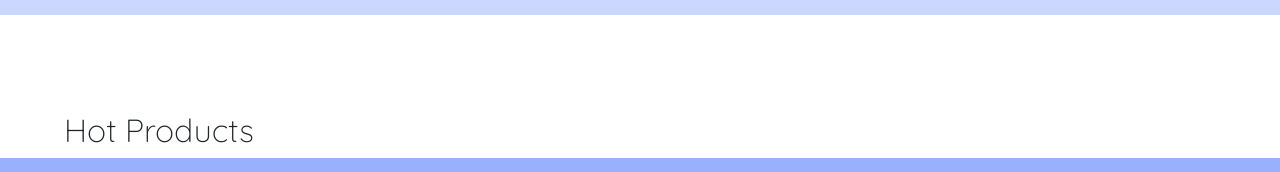
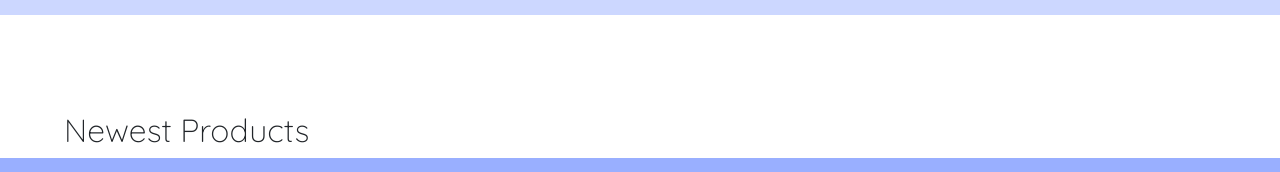
Before and after one commit to JustEmty/TKGDien, a plain HTML site: page index.html in a window 1280 px wide. Shown: the part 1824-1996 px from the top of the page. Drawn offline with nearby package versions, Linux system fonts and the light colour scheme.

Commit message:
Update index.html

```diff
--- a/index.html
+++ b/index.html
@@ -107,7 +107,7 @@
     </div>
 
     <div class="section-product">
-        <h2 class="title-product-section">Hot Products</h2>
+        <h2 class="title-product-section">Newest Products</h2>
         <div class="container-fluid text-center product-section-2">
             <div class="row">
               <div class="col">
```
